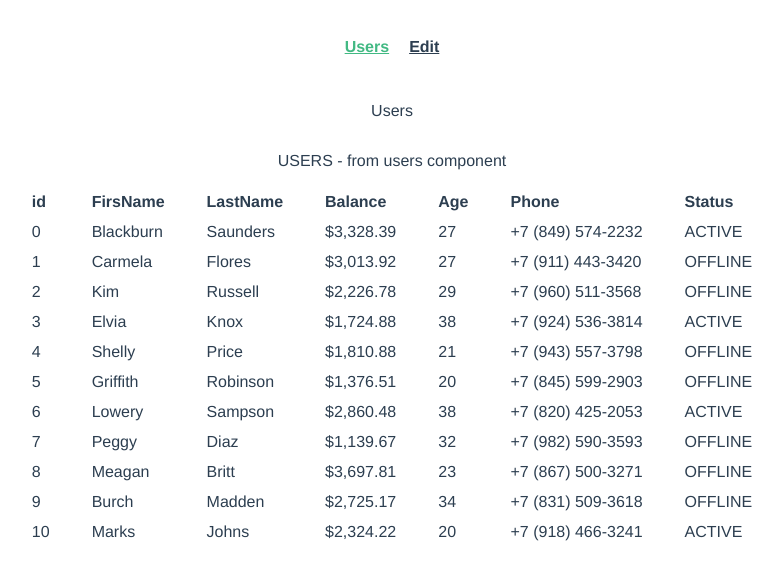
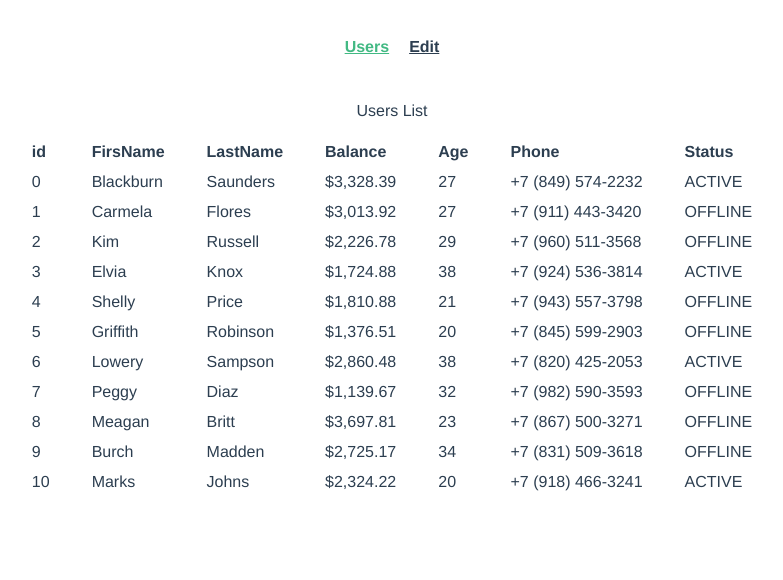
Before and after one commit to garbolovo/vuejs0212, a Vue app in the folder 1212/vue0212-lev/: page /#/users in a window 1280 px wide. Shown: the top 580 px of the page, without its empty margins (248-1031 px from the left). Built offline with nearby package versions, Linux system fonts and the light colour scheme; data requests are answered from the project's data file.

Commit message:
props set correctly

```diff
--- a/1212/vue0212-lev/src/components/EditUser.vue
+++ b/1212/vue0212-lev/src/components/EditUser.vue
@@ -1,8 +1,8 @@
 <template>
   <div>
     <div style="margin-bottom: 20px">USER DATA EDIT</div>
-    <div v-for="value in muser" v-bind:key=value>
-      <input type="text" v-bind:value="value">
+    <div v-for="value in muser" :key="value">
+      <input type="text" :value="value" />
     </div>
   </div>
 </template>
@@ -13,14 +13,19 @@ export default {
   props: {
     muser: {
       type: Object,
-      required: true
+      required: true,
+      default: function() {
+        return {
+          name: 'Name',
+          job: 'Job',
+          age: 'Age'
+        }
+      }
     }
-
   },
   data: function() {
     return {
-      expression: 'Hello World !',
-
+      expression: 'Hello World !'
     }
   }
 }
--- a/1212/vue0212-lev/src/components/Users.vue
+++ b/1212/vue0212-lev/src/components/Users.vue
@@ -1,7 +1,9 @@
 <template>
-  <div>
-    <p>{{ title }} - from users component</p>
-    <div id="users">
+  <div >
+    <div v-if="!users.length">
+      <h3>Загрузка .....</h3>
+    </div>
+    <div v-else id="users">
       <div>
         <table>
           <thead>
--- a/1212/vue0212-lev/src/views/EditPage.vue
+++ b/1212/vue0212-lev/src/views/EditPage.vue
@@ -1,7 +1,8 @@
 <template>
   <div>
     <h1>Edit Page</h1>
-    <Edit :muser="user" />
+    <!--    <Edit :muser="user" />-->
+    <Edit :muser="user"></Edit>
   </div>
 </template>
 
--- a/1212/vue0212-lev/src/views/UserList.vue
+++ b/1212/vue0212-lev/src/views/UserList.vue
@@ -1,6 +1,6 @@
 <template>
   <div>
-    <p>Users</p>
+    <p>Users List</p>
     <div id="users-data">
       <div></div>
       <Users />
```
